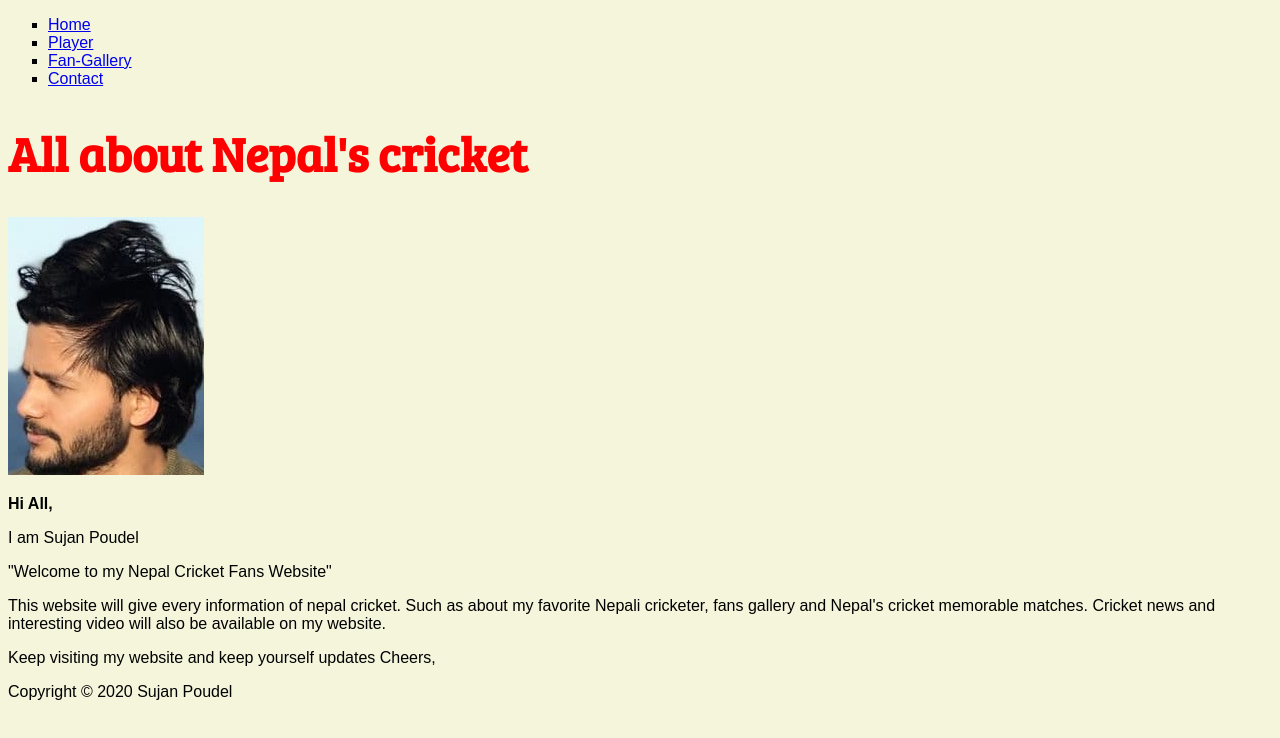
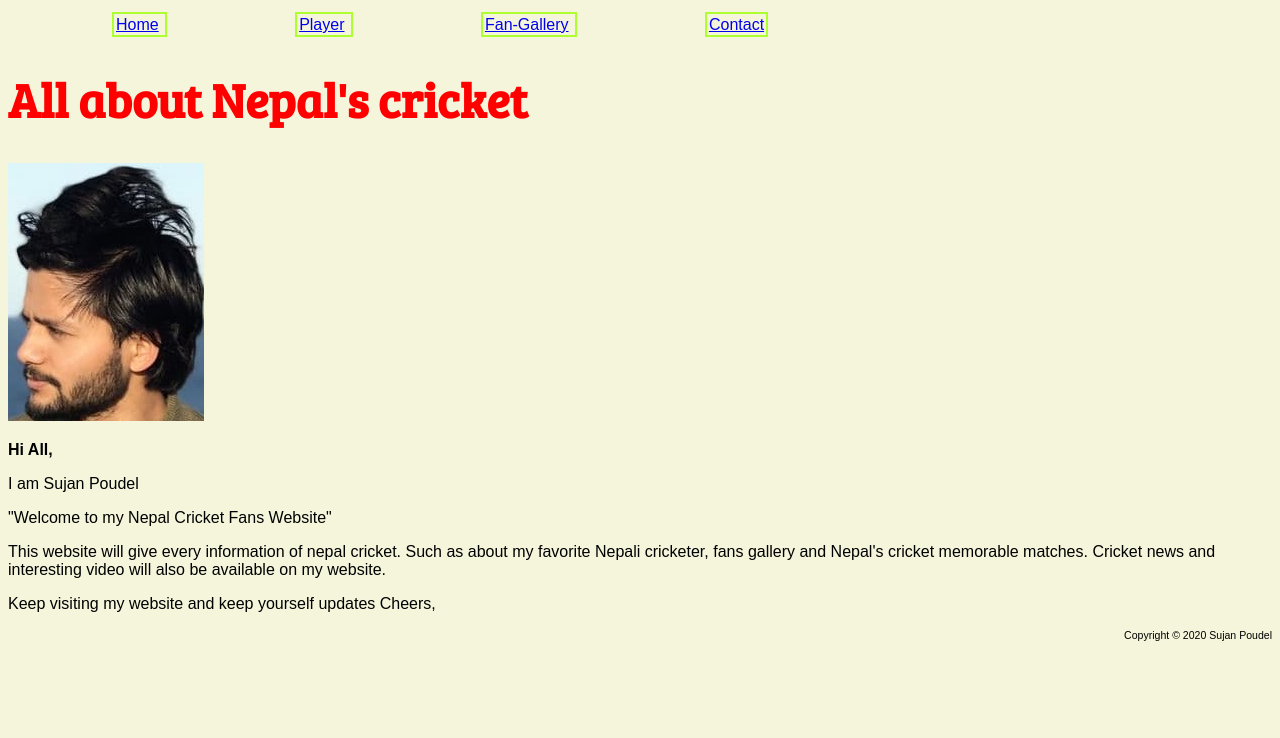
Before and after one commit to Sujan1237/trivial-site, a plain HTML site: page index.html in a window 1280 px wide. Drawn offline with Linux system fonts and the light colour scheme; a web font is replaced by a local one.

Commit message:
Added styles for header and footer.

```diff
--- a/stylesheet.css
+++ b/stylesheet.css
@@ -1,5 +1,16 @@
 @import url('https://fonts.googleapis.com/css2?family=Bree+Serif&family=Sawarabi+Mincho&display=swap');
 
+header>nav>ul>li {
+    display: inline;
+    border: 2px solid greenyellow;
+    margin: 4em;
+    padding: 2px;
+}
+
+footer {
+    text-align: right;
+    font-size: 66%;
+}
 h1 {color: red;
     font-family: 'Bree Serif', serif;
     font-size: xxx-large;
```
